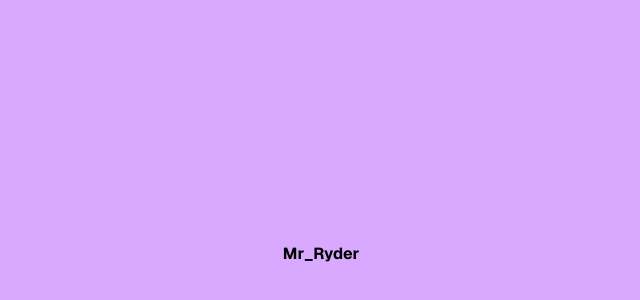
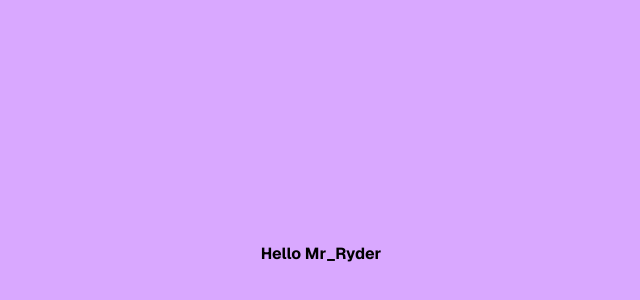
Before and after one commit to praekiie03-pp/kbjs, a Next.js app: page / in a window 1280 px wide. Shown: the part 146-446 px from the top of the page, without its empty margins (319-959 px from the left). Built offline with nearby package versions, Linux system fonts and the light colour scheme.

Commit message:
second commit

```diff
--- a/app/page.tsx
+++ b/app/page.tsx
@@ -2,7 +2,7 @@ export default function Home() {
   return (
     <div className="flex min-h-screen items-center justify-center font-sans" style={{ backgroundColor: '#D9A8FF' }}>
       <h1 className="text-15xl font-bold text-black">
-        Mr_Ryder
+      Hello Mr_Ryder
       </h1>
     </div>
   );
```
